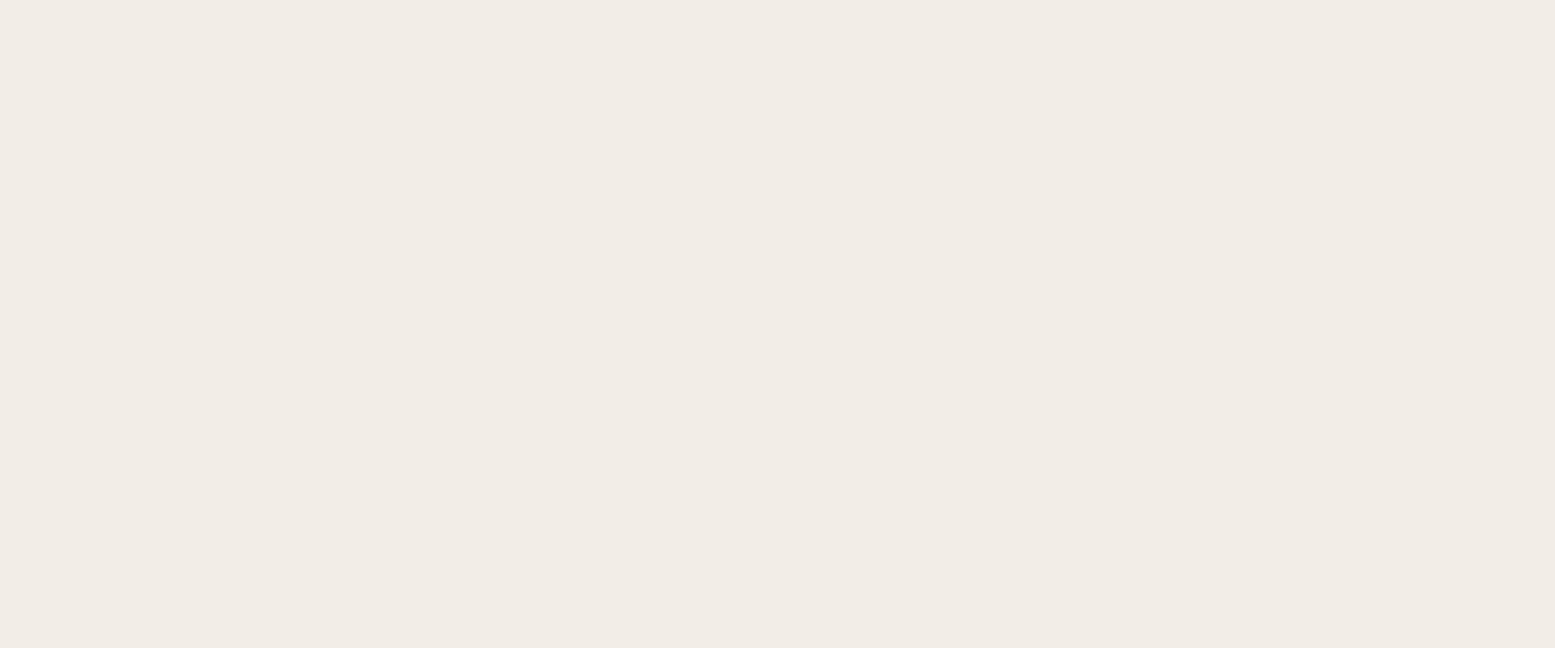
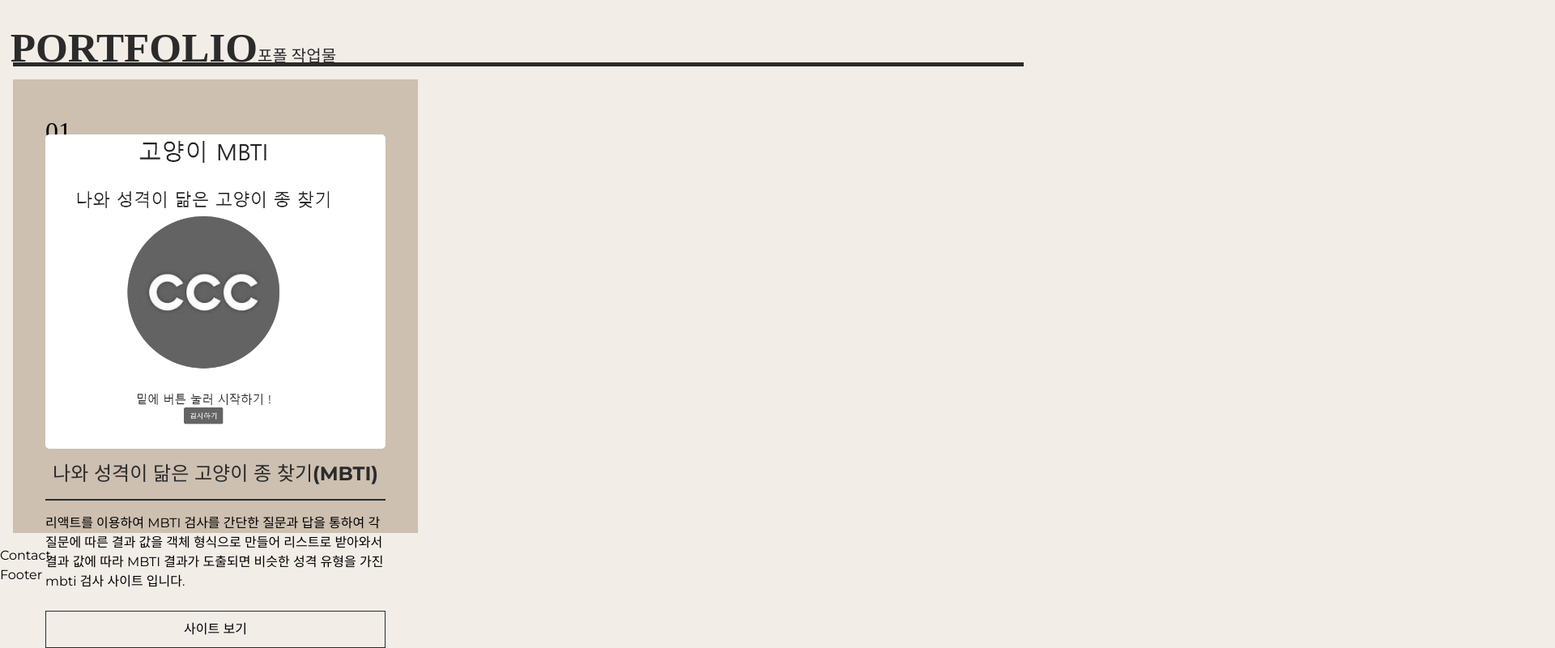
Before and after one commit to seok28/seok2024, a React (Create React App) app: page / in a window 1280 px wide. Shown: the part 3763-4563 px from the top of the page at 81% size, 1920 px wide, since content can reach past the window. Before the commit the page ends 3597 px from the top, so only its background shows below. Built offline with nearby package versions, Linux system fonts and the light colour scheme; a small style sheet from the web is missing; a web font is replaced by a local one.

Commit message:
port1 finsih

```diff
--- a/src/assets/scss/section/_port.scss
+++ b/src/assets/scss/section/_port.scss
@@ -0,0 +1,120 @@
+#port {
+    width: 100%;
+    margin-top: 30vh;
+    // overflow: hidden;
+}
+.port__inner {
+    padding: 16px;
+
+    .port__title {
+        width: 100%;
+        height: 5vw;
+        font-size: 4vw;
+        font-weight: 900;
+        line-height: 1.6;
+        font-family: var(--mainKor-font);
+        text-transform: uppercase;
+        color: var(--black100);
+        border-bottom: 0.4vw solid var(--black100);
+        margin-bottom: 16px;
+        text-indent: -0.26vw;
+
+        em {
+            font-size: 1.25rem;
+            font-weight: 400;
+            line-height: 2;
+        }
+    }
+    .port__wrap {
+        display: flex;
+        flex-wrap: wrap;
+        width: 7000px;
+
+        .port__item {
+            width: 500px;
+            height: 70vh;
+            background-color: var(--subBg100);
+            padding: 2.5rem;
+            margin-right: 20px;
+
+            &.p1 {
+                background-color: var(--subBg100);
+            }
+            &.p2 {
+                background-color: var(--subBg200);
+            }
+            &.p3 {
+                background-color: var(--subBg300);
+            }
+            &.p4 {
+                background-color: var(--subBg400);
+            }
+            &.p5 {
+                background-color: var(--subBg500);
+            }
+            &.p6 {
+                background-color: var(--subBg100);
+            }
+            &.p7 {
+                background-color: var(--subBg200);
+            }
+            &.p8 {
+                background-color: var(--subBg300);
+            }
+            &.p9 {
+                background-color: var(--subBg400);
+            }
+            &.p10 {
+                background-color: var(--subBg500);
+            }
+            .num {
+                font-size: 2rem;
+                font-family: var(--mainNum-font);
+            }
+            .img {
+                display: block;
+                margin-top: -20px;
+                transition: margin-top 0.3s;
+
+                img {
+                    border-radius: 5px;
+                    filter: saturate(0%);
+                    transition: all 0.3s;
+                }
+
+                &:hover {
+                    margin-top: 0;
+
+                    img {
+                        filter: saturate(100%);
+                    }
+                }
+            }
+            .title {
+                font-size: 1.5rem;
+                text-align: center;
+                padding: 0.8rem 0;
+                font-weight: 700;
+                color: var(--black100);
+                border-bottom: 2px solid var(--black100);
+                margin-bottom: 1rem;
+            }
+            .desc {
+                font-size: 1rem;
+            }
+            .site {
+                border: 1px solid var(--black100);
+                display: block;
+                text-align: center;
+                padding: 0.625rem 1.5rem;
+                margin-top: 1.5rem;
+                transition: all 0.2s;
+
+                &:hover {
+                    background-color: var(--black100);
+                    color: var(--white);
+                }
+            }
+        }
+    }
+}
--- a/src/components/Port.jsx
+++ b/src/components/Port.jsx
@@ -1,7 +1,31 @@
 import React from "react";
 
+import port1 from "../assets/img/port1.jpg";
+
 const Port = () => {
-    return <div>Port</div>
+    return (
+        <section id="port">
+            <div className="port__inner">
+                <div className="port__title">
+                    portfolio<em>포폴 작업물</em>
+                </div>
+                <div className="port__wrap">
+                    <article className="port__item p1">
+                        <span className="num">01.</span>
+                        <a href="https://github.com/seok28/_mbti" target="_blank" className="img" rel="noreferrer">
+                            <img src= {port1} alt="mbti 검사" />
+                        </a>
+                        <h3 className="title">나와 성격이 닮은 고양이 종 찾기(MBTI) </h3>
+                        <p className="desc">
+                            리액트를 이용하여 MBTI 검사를 간단한 질문과 답을 통하여 각 질문에 따른 결과 값을
+                            객체 형식으로 만들어 리스트로 받아와서 결과 값에 따라 MBTI 결과가 도출되면 비슷한 성격 유형을 가진 mbti 검사 사이트 입니다.
+                        </p>
+                        <a href="https://catmbti0928.netlify.app/" target="_blank" className="site" rel="noreferrer">사이트 보기</a>
+                    </article>
+                </div>
+            </div>
+        </section>
+    );
 };
 
 export default Port;
```
Also changed, not shown: src/assets/img/port1.jpg (added).
